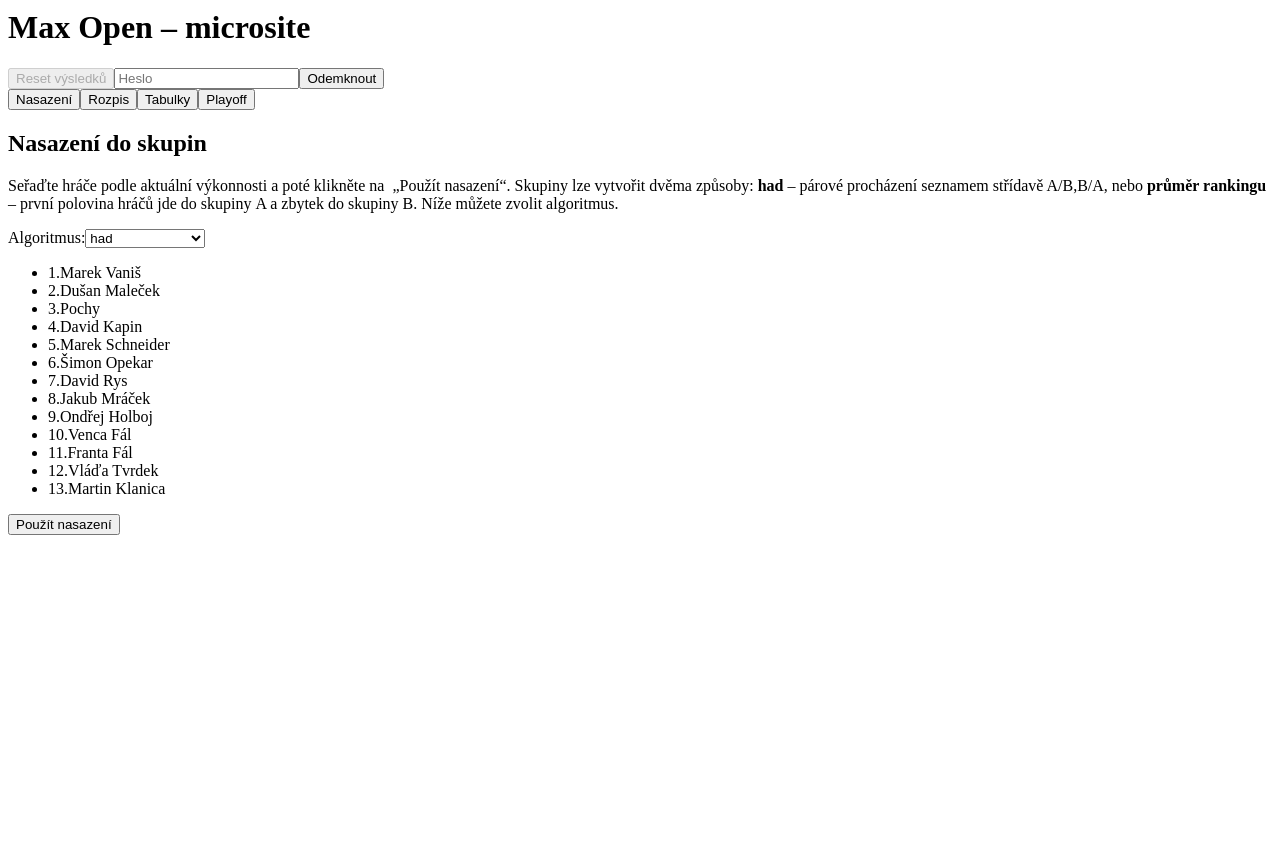
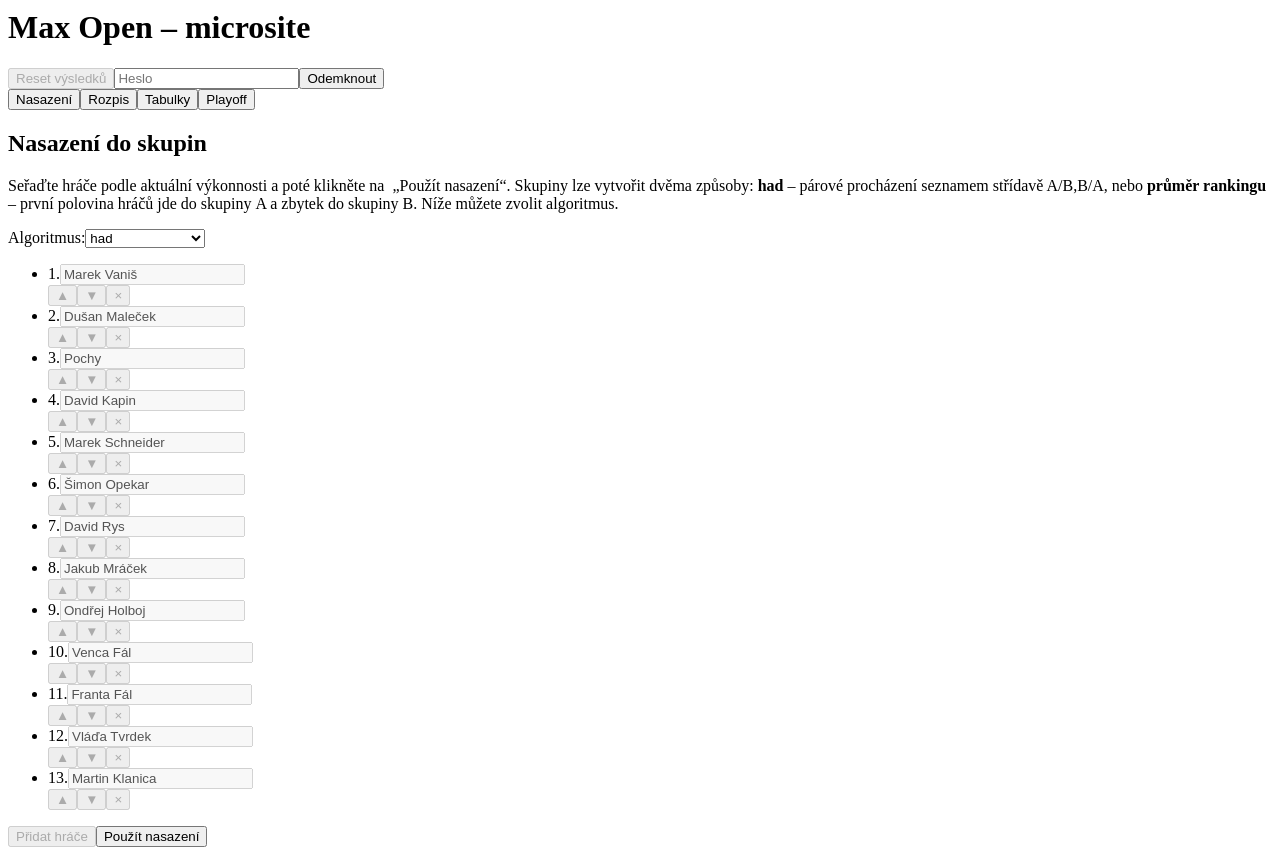
Before and after one commit to drp25/max-open-microsite, a React (Vite) app: page / in a window 1280 px wide. Shown: the part 1120-1975 px from the top of the page. Before the commit the page ends 1663 px from the top, so only its background shows below. Built offline with nearby package versions, Linux system fonts and the light colour scheme; the HTML template or start-up script is replaced by a standard one.

Commit message:
Fix ranking editing gating and update layout; update logo file

```diff
--- a/src/App.jsx
+++ b/src/App.jsx
@@ -274,20 +274,6 @@ export default function App() {
     }))
   }
 
-  // Drag and drop handlers for ranking list.
-  const [draggedIndex, setDraggedIndex] = useState(null)
-  const handleDragStart = (idx) => setDraggedIndex(idx)
-  const handleDrop = (idx) => {
-    if (draggedIndex === null || draggedIndex === idx) {
-      setDraggedIndex(null)
-      return
-    }
-    const reordered = reorder(ranking, draggedIndex, idx)
-    // update rank numbers after reordering
-    reordered.forEach((p, i) => { p.rank = i + 1 })
-    setRanking(reordered)
-    setDraggedIndex(null)
-  }
 
   // Ranking editing helpers.  On mobile devices drag and drop is not
   // available, so provide explicit controls to move players up or down,
@@ -431,17 +417,7 @@ export default function App() {
                 </select>
               </div>
               <ul>
-                {!auth
-                  ? ranking.map((p, idx) => (
-                    <li
-                      key={p.name}
-                      className="bg-white rounded-2xl p-2 mb-1 shadow flex items-center gap-2"
-                    >
-                      <span className="w-6 text-right text-sm">{idx + 1}.</span>
-                      <span className="flex-1 px-2 text-sm">{p.name}</span>
-                    </li>
-                  ))
-                  : ranking.map((p, idx) => (
+                {ranking.map((p, idx) => (
                   <li
                     key={p.name}
                     className="bg-white rounded-2xl p-2 mb-1 shadow flex items-center gap-2"
@@ -452,33 +428,33 @@ export default function App() {
                       value={p.name}
                       onChange={(e) => renamePlayer(idx, e.target.value)}
                       className="flex-1 input py-1 px-2 text-sm"
+                      disabled={!auth}
                     />
                     <div className="flex items-center gap-1">
                       <button
                         className="btn px-2 py-1 text-sm"
                         onClick={() => moveUp(idx)}
-                          disabled={idx === 0}
+                        disabled={!auth || idx === 0}
                         title="Posun nahoru"
                       >▲</button>
                       <button
                         className="btn px-2 py-1 text-sm"
                         onClick={() => moveDown(idx)}
-                          disabled={idx === ranking.length - 1}
+                        disabled={!auth || idx === ranking.length - 1}
                         title="Posun dolů"
                       >▼</button>
                       <button
                         className="btn px-2 py-1 text-sm text-red-600"
                         onClick={() => deletePlayer(idx)}
+                        disabled={!auth}
                         title="Odstranit hráče"
                       >×</button>
                     </div>
                   </li>
                 ))}
               </ul>
-              {/* Add player button appears only when unlocked */}
-              {auth && (
-                <button className="btn mt-2 mr-2" onClick={addPlayer}>Přidat hráče</button>
-              )}
+              {/* Add player button: disabled when not authenticated */}
+              <button className="btn mt-2 mr-2" onClick={addPlayer} disabled={!auth}>Přidat hráče</button>
               <button className="btn mt-2" onClick={applySeeding}>Použít nasazení</button>
             </div>
           </div>
```
Lines whose indentation alone changed are shown as unchanged.
